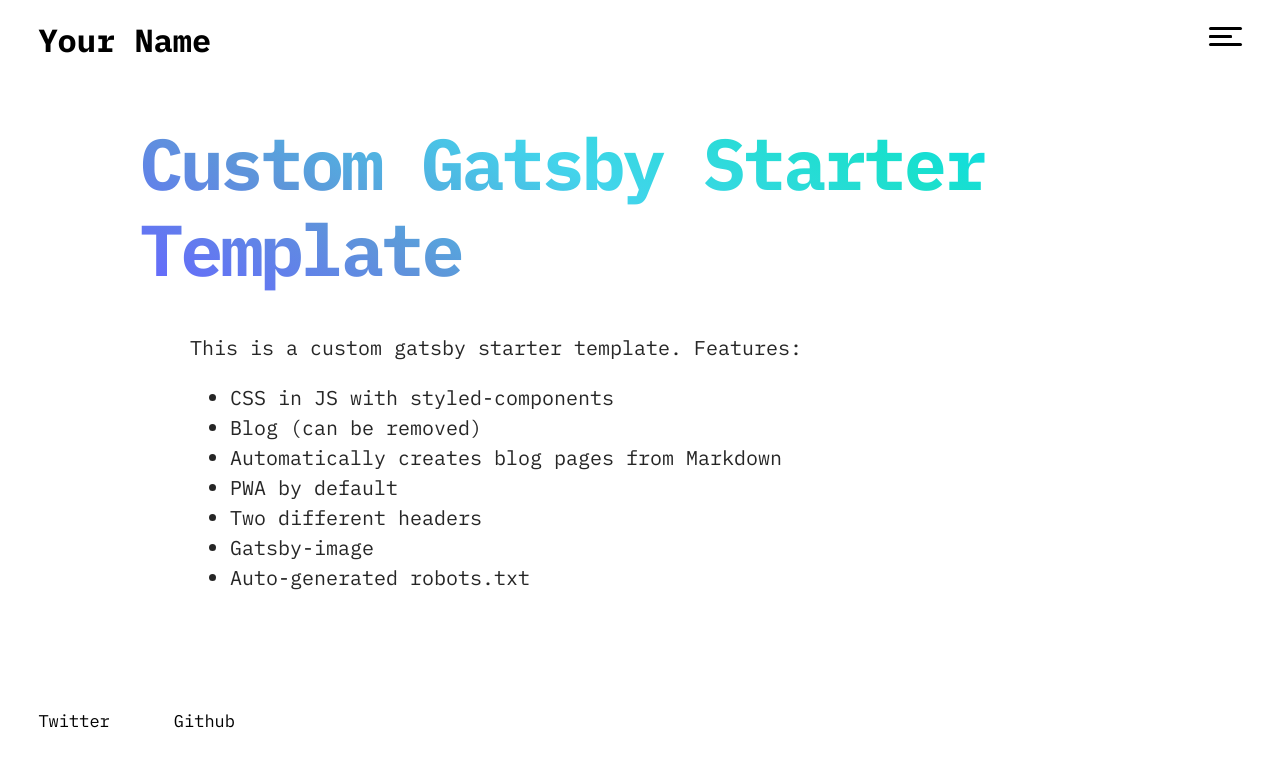
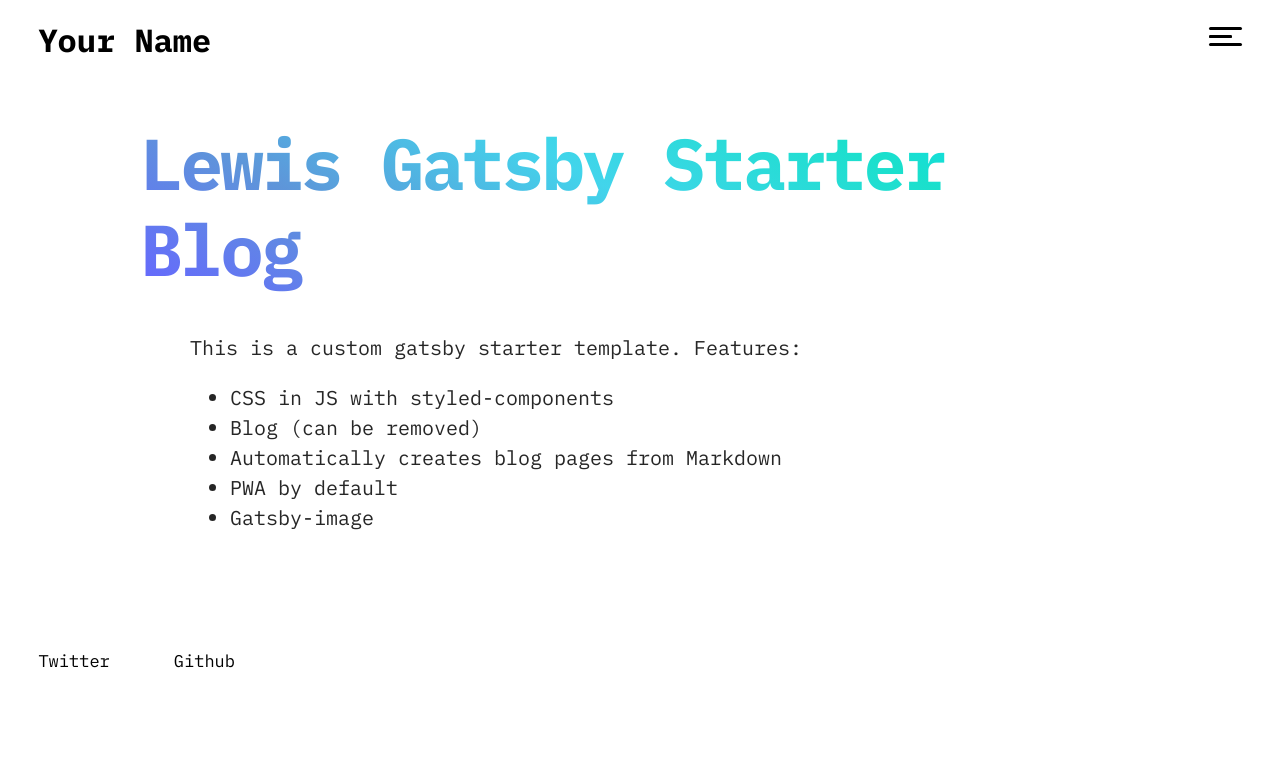
Before and after one commit to lewislbr/lewis-gatsby-starter-blog, a Gatsby site: page / in a window 1280 px wide. Built offline with nearby package versions, Linux system fonts and the light colour scheme; Gatsby itself is replaced by a stand-in of ours.

Commit message:
edited content

```diff
--- a/src/pages/index.js
+++ b/src/pages/index.js
@@ -16,7 +16,7 @@
           title="Home"
           keywords={[`keyword`, `keyword`, `keyword`, `keyword`]}
         />
-        <MainHeading>Custom Gatsby Starter Template</MainHeading>
+        <MainHeading>Lewis Gatsby Starter Blog</MainHeading>
         <BodyText>
           This is a custom gatsby starter template. Features:
           <ul>
@@ -24,9 +24,7 @@
             <li>Blog (can be removed)</li>
             <li>Automatically creates blog pages from Markdown</li>
             <li>PWA by default</li>
-            <li>Two different headers</li>
             <li>Gatsby-image</li>
-            <li>Auto-generated robots.txt</li>
           </ul>
         </BodyText>
       </Layout>
```
